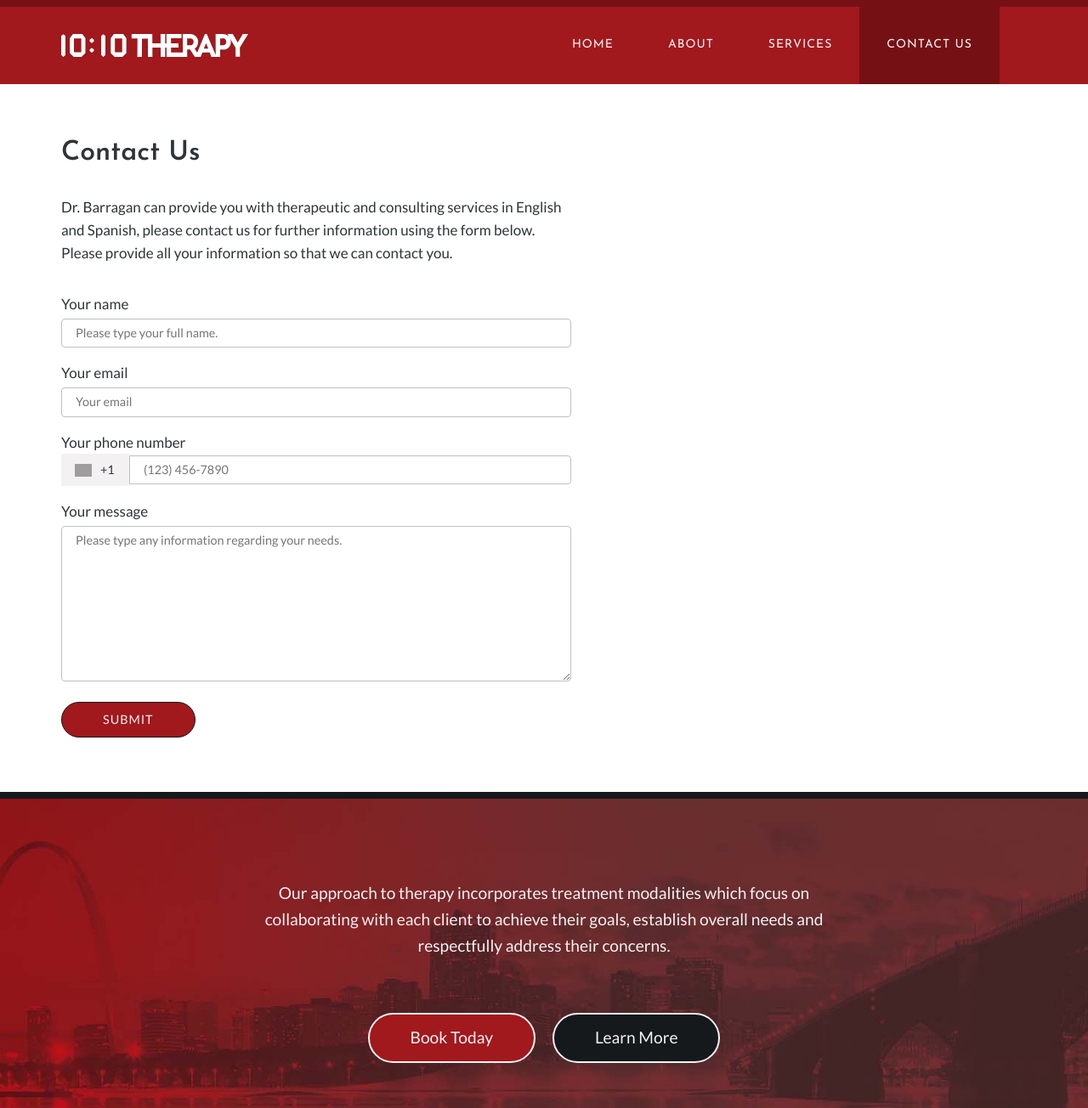
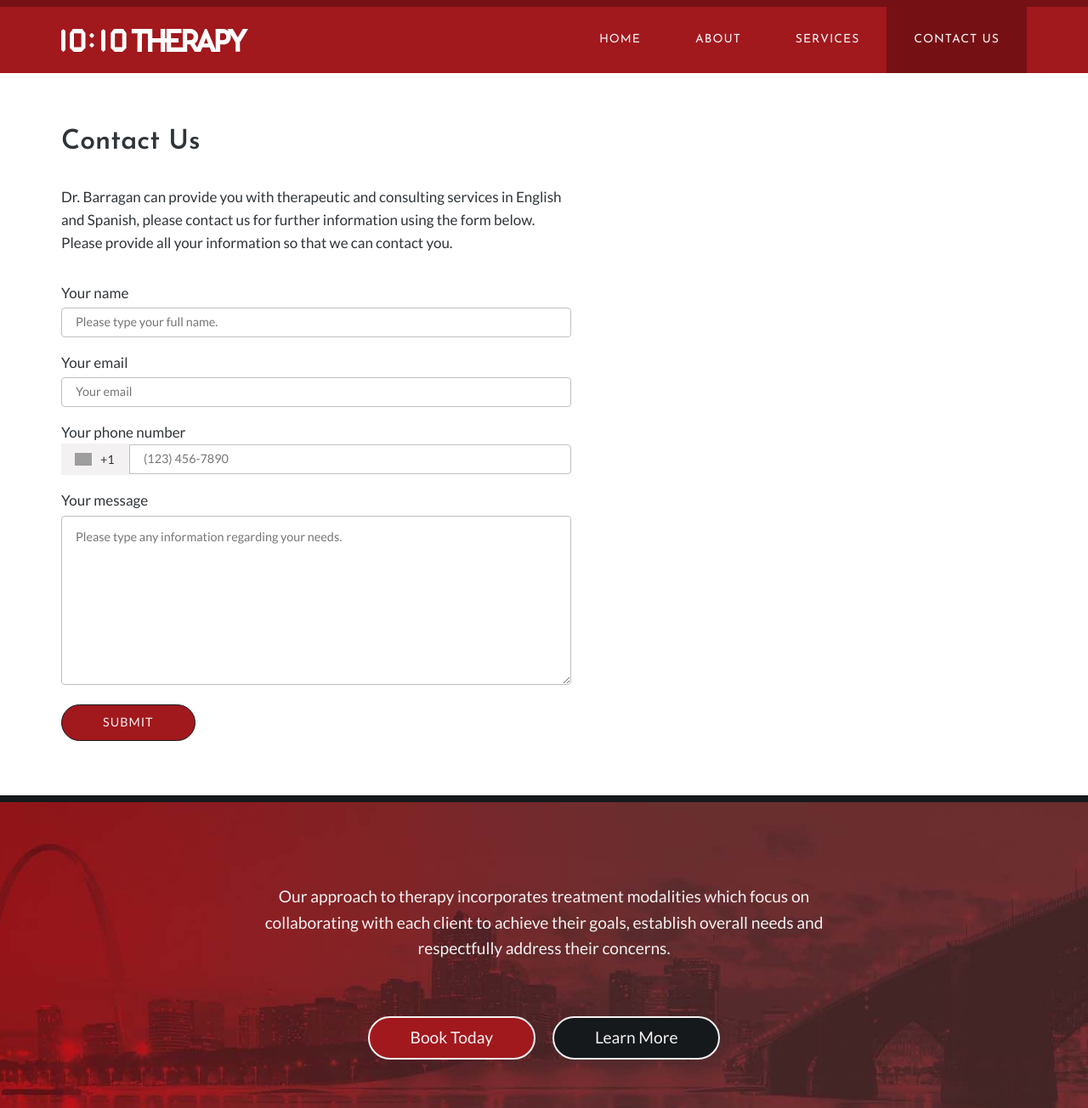
Before and after one commit to moitorrijos/tententherapy-eleventy, an Eleventy site: page contact.html in a window 1280 px wide. Shown: the top 1304 px of the page at 85% size. Built offline with nearby package versions, Linux system fonts and the light colour scheme; Eleventy itself is replaced by a stand-in of ours; files that its build step writes are made by us from their sources; grey boxes are pictures that could not be loaded; a script that the page names is missing.

Commit message:
Improves styles in header navigation.

```diff
--- a/sass/_contact.scss
+++ b/sass/_contact.scss
@@ -14,12 +14,19 @@
     }
 
     input, textarea {
-      padding: 0.5rem 1rem;
       margin-top: 4px;
       border: 1px solid $medium-gray;
       border-radius: 4px;
       width: 100%;
       font-size: 0.9rem;
+    }
+
+    input {
+      padding: 0.5rem 1rem;
+    }
+
+    textarea {
+      padding: 1rem;
     }
 
     button {
--- a/sass/_general.scss
+++ b/sass/_general.scss
@@ -94,7 +94,7 @@ a {
 
 a.primary-button, a.secondary-button {
   display: inline-block;
-  padding: 0.75rem 3rem;
+  padding: 0.5rem 3rem;
   border-radius: 2rem;
   text-decoration: none;
   color: $light-gray;
--- a/sass/_header.scss
+++ b/sass/_header.scss
@@ -15,14 +15,12 @@ header.main-header {
 .logo img {
   width: 220px;
   height: auto;
-  padding: 2rem 0;
 }
 
 nav.menu {
   display: flex;
   justify-content: space-between;
   align-items: center;
-  padding: 0 2rem;
 }
 
 ul.mainmenu {
@@ -45,7 +43,7 @@ ul.mainmenu {
       color: $light-gray;
       text-decoration: none;
       display: block;
-      padding: 34px 2rem;
+      padding: 1.75rem 2rem;
       transition: all 0.15s ease-in-out;
     }
 
```
Also changed, not shown: contact.html (+2 -1 lines), 2 other files.
